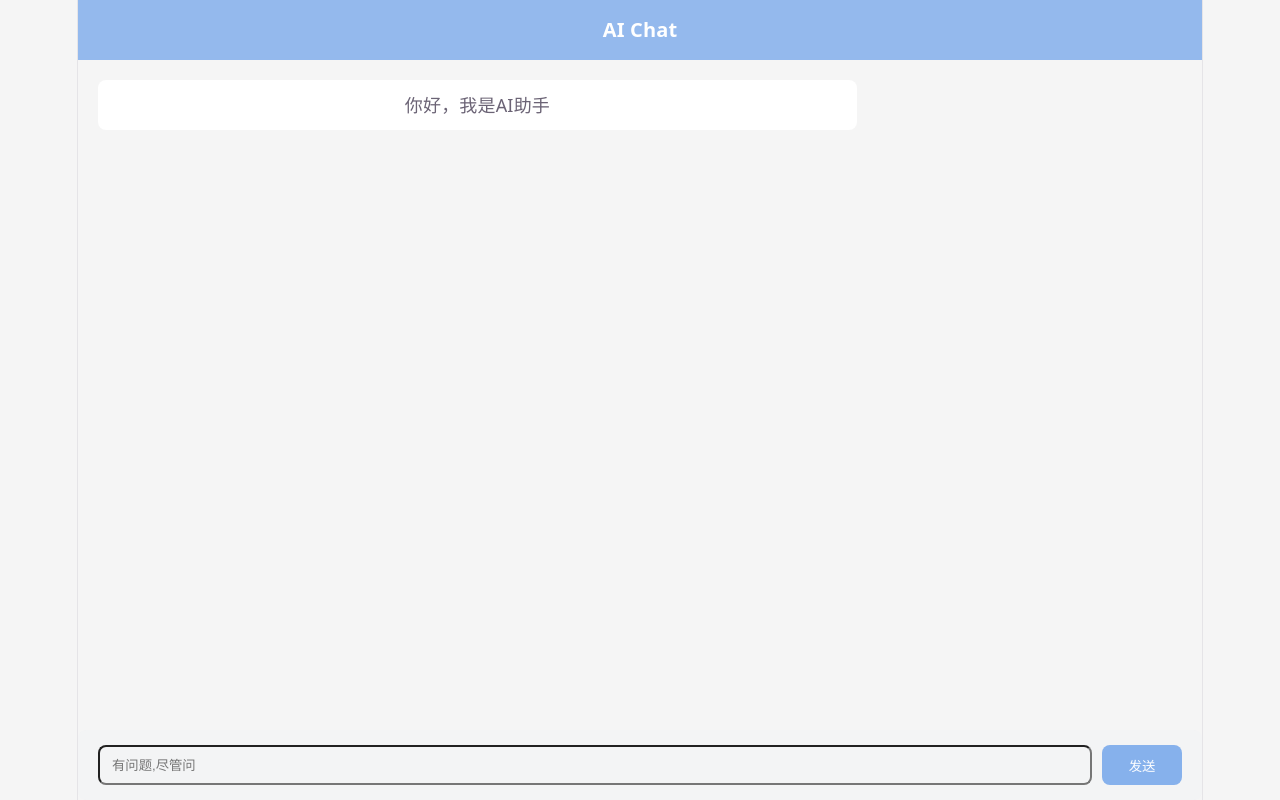
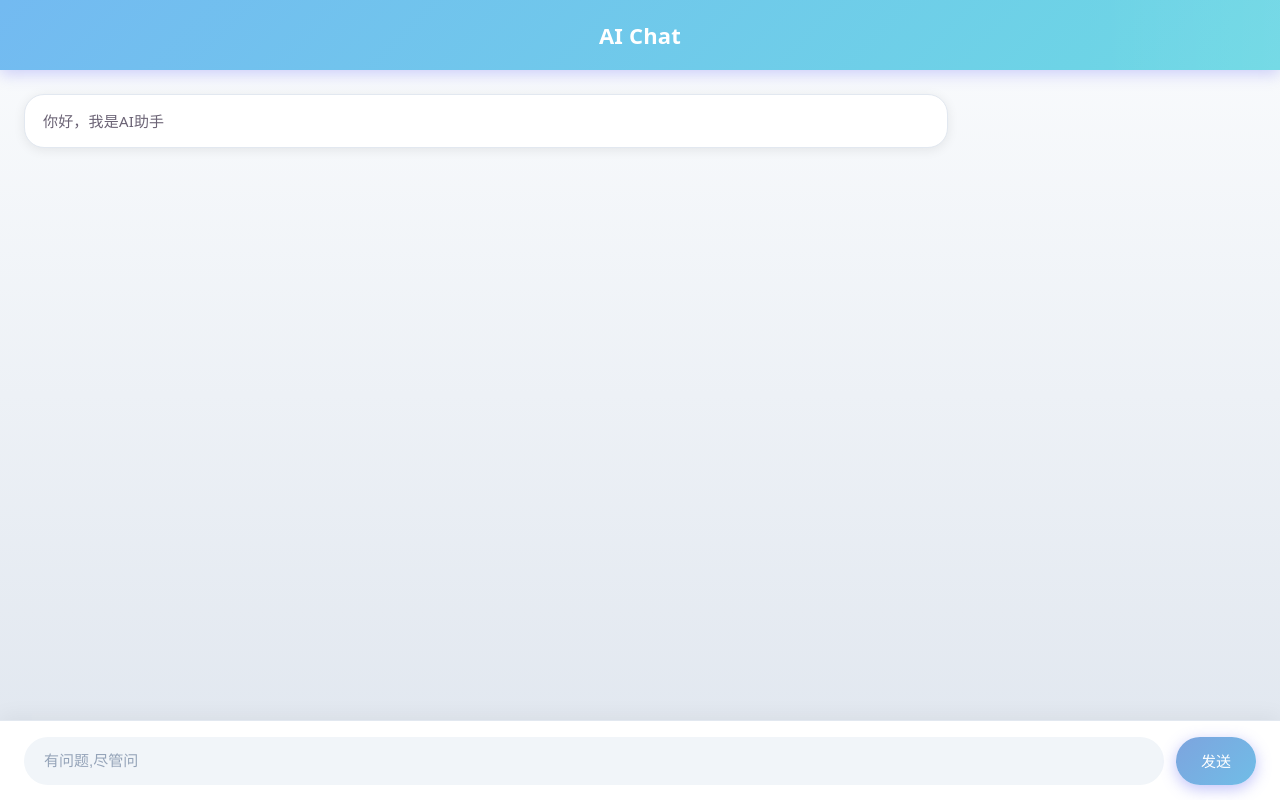
Before and after one commit to raccoan/ai-chat-demo, a React (Vite) app: page / in a window 1280 px wide. Built offline with nearby package versions, Linux system fonts and the light colour scheme; no server answers.

Commit message:
修改了一下样式

```diff
--- a/package.json
+++ b/package.json
@@ -25,6 +25,7 @@
     "@types/node": "^24.12.3",
     "@types/react": "^19.2.14",
     "@types/react-dom": "^19.2.3",
+    "@types/react-syntax-highlighter": "^15.5.13",
     "@vitejs/plugin-react": "^6.0.1",
     "eslint": "^10.3.0",
     "eslint-plugin-react-hooks": "^7.1.1",
--- a/src/App.css
+++ b/src/App.css
@@ -5,96 +5,178 @@
 }
 
 body {
-  background: #f5f5f5;
+  background: linear-gradient(135deg, #667eea 0%, #764ba2 100%);
+  min-height: 100vh;
 }
 
 #root {
   height: 100vh;
+  width: 100%;
+  max-width: 100%;
+  margin: 0;
+  border-inline: none;
 }
 
 .app {
   height: 100vh;
-
   display: flex;
   flex-direction: column;
+  background: #f8fafc;
+  box-shadow: 0 0 40px rgba(0, 0, 0, 0.1);
 }
 
-/* 头部 */
 .header {
-  height: 60px;
-
-  background: #94b9ed;
+  height: 70px;
+  background: linear-gradient(135deg, #73baf1 0%, #6cd8e4 100%);
   color: white;
-
   display: flex;
   justify-content: center;
   align-items: center;
+  font-size: 22px;
+  font-weight: 600;
+  box-shadow: 0 4px 15px rgba(99, 102, 241, 0.3);
+  position: relative;
+  overflow: hidden;
+}
 
-  font-size: 20px;
-  font-weight: bold;
+.header::before {
+  content: '';
+  position: absolute;
+  top: 0;
+  left: -100%;
+  width: 100%;
+  height: 100%;
+  background: linear-gradient(90deg, transparent, rgba(255,255,255,0.2), transparent);
+  animation: shimmer 3s infinite;
+}
+
+@keyframes shimmer {
+  0% { left: -100%; }
+  100% { left: 100%; }
 }
 
 .chat-container {
   flex: 1;
+  overflow-y: auto;
+  padding: 24px;
+  background: linear-gradient(180deg, #f8fafc 0%, #e2e8f0 100%);
+}
 
-  overflow-y: auto;
+.chat-container::-webkit-scrollbar {
+  width: 6px;
+}
 
-  padding: 20px;
+.chat-container::-webkit-scrollbar-track {
+  background: #e2e8f0;
+  border-radius: 3px;
+}
+
+.chat-container::-webkit-scrollbar-thumb {
+  background: #cbd5e1;
+  border-radius: 3px;
+}
+
+.chat-container::-webkit-scrollbar-thumb:hover {
+  background: #94a3b8;
 }
 
 .message {
-  max-width: 70%;
+  max-width: 75%;
+  padding: 14px 18px;
+  margin-bottom: 16px;
+  border-radius: 20px;
+  line-height: 1.6;
+  font-size: 15px;
+  animation: fadeInUp 0.3s ease-out;
+}
 
-  padding: 12px;
-  margin-bottom: 12px;
-
-  border-radius: 8px;
+@keyframes fadeInUp {
+  from {
+    opacity: 0;
+    transform: translateY(10px);
+  }
+  to {
+    opacity: 1;
+    transform: translateY(0);
+  }
 }
 
 .assistant {
   background: white;
+  margin-right: auto;
+  box-shadow: 0 2px 12px rgba(0, 0, 0, 0.08);
+  border: 1px solid #e2e8f0;
+  border-radius: 20px 20px 20px 20px;
+}
 
-  margin-right: auto;
-}
-/* 用户发送文字框 */
 .user {
-  background: #f3f4f5;
-  color: rgb(0, 0, 0);
-  border-radius:8px;
-  border: 1px solid #ada7a7;
-  /* 阴影 */
-  box-shadow: 0px 2px 4px rgba(0, 0, 0, 0.1);
+  background: linear-gradient(135deg, #b2e4f0 0%, #b9d5ec 100%);
+  color: rgb(119, 114, 114);
   margin-left: auto;
+  box-shadow: 0 2px 12px rgba(99, 102, 241, 0.3);
+  border-radius: 20px 20px 20px 20px;
 }
 
 .input-box {
-  height: 70px;
-  border-radius: 8px;
-  background: #f3f4f5;
-  /* border: 1px solid #ada7a7; */
+  height: 80px;
+  background: white;
   display: flex;
   align-items: center;
-
-  gap: 10px;
-
-  padding: 0 20px;
+  gap: 12px;
+  padding: 0 24px;
+  box-shadow: 0 -4px 20px rgba(0, 0, 0, 0.05);
+  border-top: 1px solid #e2e8f0;
 }
 
 .input-box input {
   flex: 1;
-  border-radius: 8px;
-  /* border: none; */
-  height: 40px;
-  background: #f3f4f5;
-  padding: 0 12px;
+  height: 48px;
+  background: #f1f5f9;
+  border: none;
+  border-radius: 24px;
+  padding: 0 20px;
+  font-size: 15px;
+  outline: none;
+  transition: all 0.3s ease;
+}
+
+.input-box input:focus {
+  background: #e2e8f0;
+  box-shadow: 0 0 0 3px rgba(99, 102, 241, 0.1);
+}
+
+.input-box input::placeholder {
+  color: #94a3b8;
 }
 
 .input-box button {
-  width: 80px;
-  height: 40px;
-  background: #86b1ec;
+  min-width: 80px;
+  height: 48px;
+  background: linear-gradient(135deg, #7da4de 0%, #70bde7 100%);
   color: white;
   cursor: pointer;
   border: none;
-  border-radius: 8px;
+  border-radius: 24px;
+  font-size: 15px;
+  font-weight: 500;
+  padding: 0 20px;
+  display: flex;
+  justify-content: center;
+  align-items: center;
+  transition: all 0.3s ease;
+  box-shadow: 0 4px 15px rgba(99, 102, 241, 0.4);
 }
+
+.input-box button:hover:not(:disabled) {
+  transform: translateY(-2px);
+  box-shadow: 0 6px 20px rgba(99, 102, 241, 0.5);
+}
+
+.input-box button:active:not(:disabled) {
+  transform: translateY(0);
+}
+
+.input-box button:disabled {
+  opacity: 0.6;
+  cursor: not-allowed;
+}
--- a/src/components/MessageItem.tsx
+++ b/src/components/MessageItem.tsx
@@ -1,4 +1,8 @@
 import ReactMarkdown from 'react-markdown'
+
+import { Prism as SyntaxHighlighter } from 'react-syntax-highlighter'
+
+import { oneDark } from 'react-syntax-highlighter/dist/esm/styles/prism'
 
 interface MessageItemProps {
   role: 'user' | 'assistant'
@@ -14,7 +18,28 @@ function MessageItem(props: MessageItemProps) {
           : 'message assistant'
       }
     >
-      <ReactMarkdown>{props.content}</ReactMarkdown>
+      <ReactMarkdown
+        components={{
+          code({ className, children }) {
+            const match = /language-(\w+)/.exec(
+              className || ''
+            )
+
+            return match ? (
+              <SyntaxHighlighter
+                style={oneDark}
+                language={match[1]}
+              >
+                {String(children).replace(/\n$/, '')}
+              </SyntaxHighlighter>
+            ) : (
+              <code>{children}</code>
+            )
+          }
+        }}
+      >
+        {props.content}
+      </ReactMarkdown>
     </div>
   )
 }
--- a/src/index.css
+++ b/src/index.css
@@ -51,11 +51,11 @@
 }
 
 #root {
-  width: 1126px;
+  width: 100%;
   max-width: 100%;
-  margin: 0 auto;
-  text-align: center;
-  border-inline: 1px solid var(--border);
+  margin: 0;
+  text-align: left;
+  border-inline: none;
   min-height: 100svh;
   display: flex;
   flex-direction: column;
```
Also changed, not shown: 1 other file (tests, documents, lock files or other folders).
